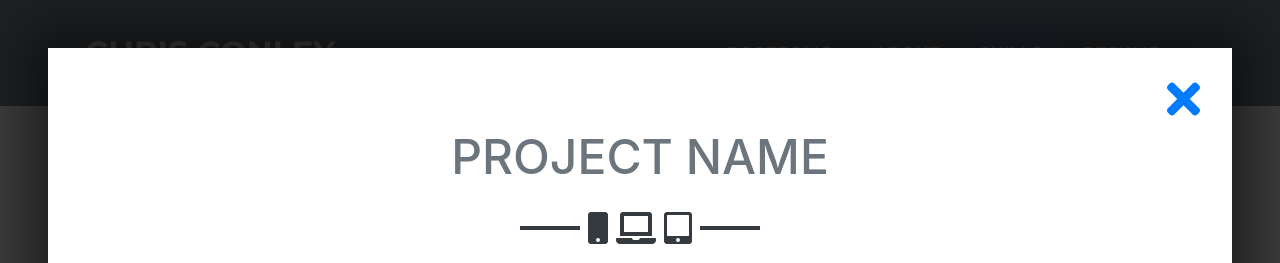
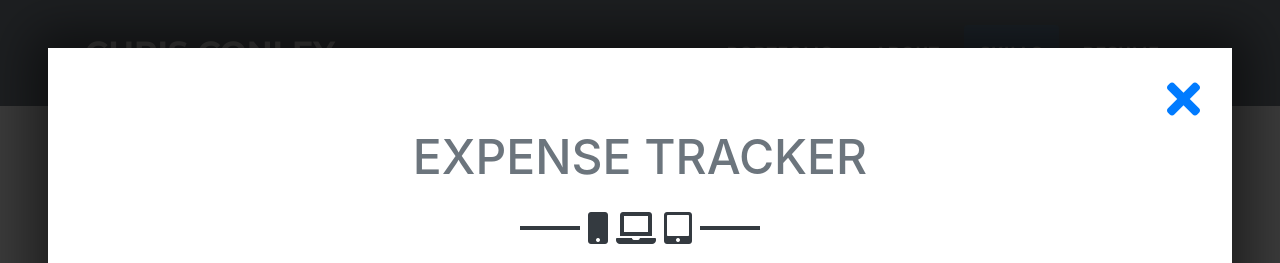
Before and after one commit to ceconley/personal-portfolio, a website with bundled scripts: page index.html in a window 1280 px wide. Both pictures are taken after a click on the link "Expense Tracker". Shown: the part 809-1072 px from the top of the page. Built offline with nearby package versions, Linux system fonts and the light colour scheme.

Commit message:
changed title of project

```diff
--- a/index.html
+++ b/index.html
@@ -267,7 +267,7 @@
         <div class="container text-center">
           <div class="row">
             <div class="col-lg-8 mx-auto">
-              <h2 class="text-secondary text-uppercase mb-0">Project Name</h2>
+              <h2 class="text-secondary text-uppercase mb-0">Expense Tracker</h2>
               <hr class="star-dark mb-5">
               <img class="img-fluid mb-5" src="img/portfolio/ET.png" alt="">
               <p class="mb-5">This project is an expense tracking, single-page application with basic user authentication that interacts with a custom API that I built. The backend was built using Ruby on Rails and PostgreSQL. This app allows a signed-in user to create, read, update, and delete data in a Psql database. The user controls these actions on the frontend, along with the ability to organize and analyze the data returned.
```
